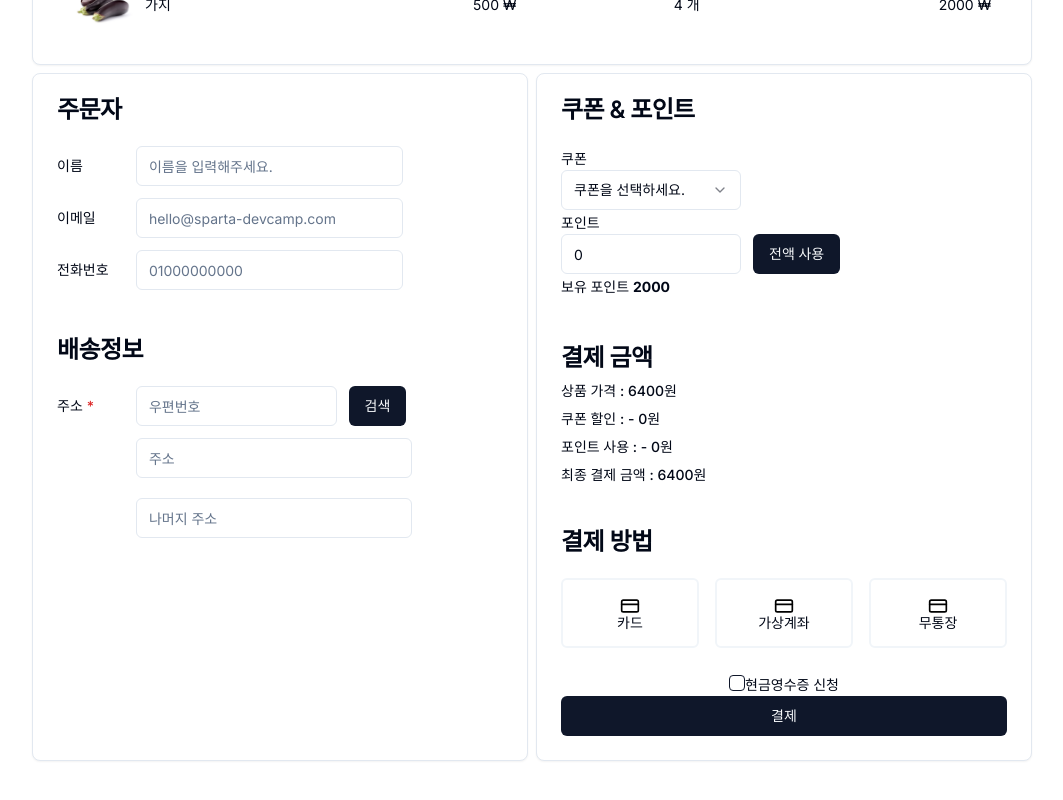
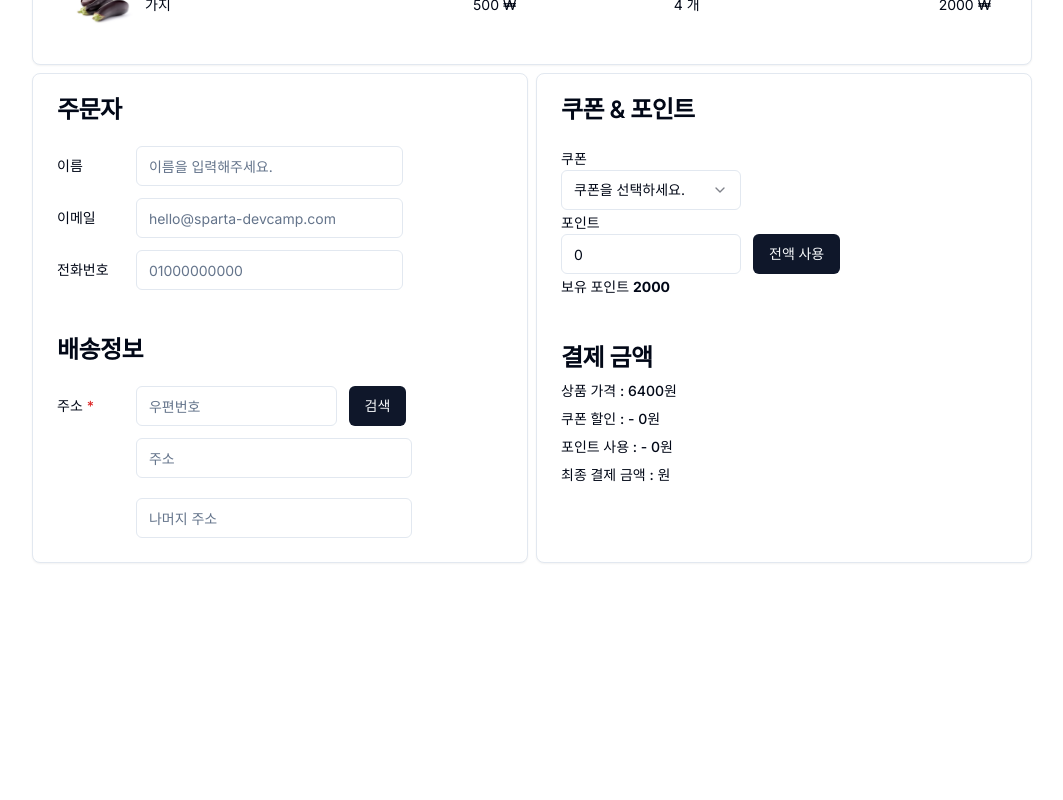
Before and after one commit to hgyeom/devcamp_payment, a Next.js app: page / in a window 1280 px wide. Shown: the part 430-1230 px from the top of the page, without its empty margins (108-1171 px from the left). After the commit the page ends 1089 px from the top, so only its background shows below. Built offline with nearby package versions, Linux system fonts and the light colour scheme.

Commit message:
feat : 쿠폰 select value 변경, 결제 분리(app > page로 이동)

```diff
--- a/src/components/payment/paymentInformation.tsx
+++ b/src/components/payment/paymentInformation.tsx
@@ -1,17 +1,11 @@
 'use client';
 
 import { useEffect, useState, useCallback } from 'react';
-import { Button } from '../ui/button';
-import {
-  Card,
-  CardContent,
-  CardFooter,
-  CardHeader,
-  CardTitle,
-} from '../ui/card';
-import { Checkbox } from '../ui/checkbox';
+
 import { Input } from '../ui/input';
 import { Label } from '../ui/label';
+import { Button } from '../ui/button';
+import { Card, CardContent, CardHeader, CardTitle } from '../ui/card';
 import {
   Select,
   SelectContent,
@@ -20,17 +14,24 @@ import {
   SelectValue,
 } from '../ui/select';
 
-const PaymentInformation = ({ point, coupons, totalPrice }: any) => {
+const PaymentInformation = ({
+  point,
+  coupons,
+  totalPrice,
+  finalPrice,
+  setFinalPrice,
+}: any) => {
   const [usedPoint, setUsedPoint] = useState(0);
   const [selectedCoupon, setSelectedCoupon] = useState<any>(null);
-  const [finalPrice, setFinalPrice] = useState(totalPrice);
 
   // 계산을 위한 가격.
   const calculPrice = totalPrice;
 
   // 쿠폰 할인율 계산
-  const calculateCouponDiscount = (coupon: any) => {
-    if (!coupon) return 0;
+  const calculateCouponDiscount = (couponCode: number) => {
+    if (!couponCode) return 0;
+
+    const coupon = coupons[couponCode - 1];
 
     if (coupon.discountType === 'percent') {
       const discountPercentage = parseFloat(coupon.discountValue) || 0;
@@ -43,7 +44,6 @@ const PaymentInformation = ({ point, coupons, totalPrice }: any) => {
   useEffect(() => {
     // 선택된 쿠폰이 없으면
     if (!selectedCoupon) return;
-
     const couponDiscount = calculateCouponDiscount(selectedCoupon);
 
     // 쿠폰 할인
@@ -60,7 +60,7 @@ const PaymentInformation = ({ point, coupons, totalPrice }: any) => {
     setUsedPoint(Math.min(usedPoint, maxUsablePoint));
     setFinalPrice(finalPrice);
     // eslint-disable-next-line react-hooks/exhaustive-deps
-  }, [usedPoint, selectedCoupon, totalPrice]);
+  }, [usedPoint, selectedCoupon, totalPrice, point]);
 
   // 포인트 전액 사용
   const handleUseAllPoints = useCallback(() => {
@@ -100,18 +100,18 @@ const PaymentInformation = ({ point, coupons, totalPrice }: any) => {
       </CardHeader>
       <CardContent>
         <Label>쿠폰</Label>
-        <Select onValueChange={(value) => setSelectedCoupon(value)}>
+        <Select
+          onValueChange={(value) => {
+            setSelectedCoupon(value);
+          }}
+        >
           <SelectTrigger className="w-[180px]">
             <SelectValue placeholder="쿠폰을 선택하세요." />
           </SelectTrigger>
           <SelectContent>
             {coupons.map((coupon: any) =>
               coupon.status === 'notUsed' ? (
-                <SelectItem
-                  key={coupon.code}
-                  value={coupon}
-                  title={coupon.discountType}
-                >
+                <SelectItem key={coupon.code} value={coupon.code.toString()}>
                   {coupon.name}
                 </SelectItem>
               ) : null
@@ -127,7 +127,9 @@ const PaymentInformation = ({ point, coupons, totalPrice }: any) => {
               value={usedPoint}
               onChange={(e) => handleChangePoint(e)}
             />
-            <Button onClick={handleUseAllPoints}>전액 사용</Button>
+            <Button type="button" onClick={handleUseAllPoints}>
+              전액 사용
+            </Button>
           </div>
           <Label>
             보유 포인트 <b>{point}</b>
@@ -141,44 +143,6 @@ const PaymentInformation = ({ point, coupons, totalPrice }: any) => {
         <Label>포인트 사용 : - {usedPoint}원</Label>
         <Label>최종 결제 금액 : {finalPrice}원</Label>
       </CardHeader>
-      <CardHeader>
-        <CardTitle>결제 방법</CardTitle>
-      </CardHeader>
-      <CardContent>
-        <div className="grid grid-cols-3 gap-4">
-          <div>
-            <Button className="aspect-square h-4 w-4 rounded-full border border-primary text-primary shadow focus:outline-none focus-visible:ring-1 focus-visible:ring-ring disabled:cursor-not-allowed disabled:opacity-50 peer sr-only" />
-            <Label className="text-sm font-medium leading-none peer-disabled:cursor-not-allowed peer-disabled:opacity-70 flex flex-col items-center justify-between rounded-md border-2 border-muted bg-popover p-4 hover:bg-accent hover:text-accent-foreground peer-data-[state=checked]:border-primary [&:has([data-state=checked])]:border-primary">
-              {/* eslint-disable-next-line @next/next/no-img-element */}
-              <img src="/card.svg" alt="카드" width={20} height={14} />
-              카드
-            </Label>
-          </div>
-          <div>
-            <Button className="aspect-square h-4 w-4 rounded-full border border-primary text-primary shadow focus:outline-none focus-visible:ring-1 focus-visible:ring-ring disabled:cursor-not-allowed disabled:opacity-50 peer sr-only" />
-            <Label className="text-sm font-medium leading-none peer-disabled:cursor-not-allowed peer-disabled:opacity-70 flex flex-col items-center justify-between rounded-md border-2 border-muted bg-popover p-4 hover:bg-accent hover:text-accent-foreground peer-data-[state=checked]:border-primary [&:has([data-state=checked])]:border-primary">
-              {/* eslint-disable-next-line @next/next/no-img-element */}
-              <img src="/card.svg" alt="카드" width={20} height={14} />
-              가상계좌
-            </Label>
-          </div>
-          <div>
-            <Button className="aspect-square h-4 w-4 rounded-full border border-primary text-primary shadow focus:outline-none focus-visible:ring-1 focus-visible:ring-ring disabled:cursor-not-allowed disabled:opacity-50 peer sr-only" />
-            <Label className="text-sm font-medium leading-none peer-disabled:cursor-not-allowed peer-disabled:opacity-70 flex flex-col items-center justify-between rounded-md border-2 border-muted bg-popover p-4 hover:bg-accent hover:text-accent-foreground peer-data-[state=checked]:border-primary [&:has([data-state=checked])]:border-primary">
-              {/* eslint-disable-next-line @next/next/no-img-element */}
-              <img src="/card.svg" alt="카드" width={20} height={14} />
-              무통장
-            </Label>
-          </div>
-        </div>
-      </CardContent>
-      <CardFooter className="flex-col">
-        <div>
-          <Checkbox id="cashreceipts" />
-          <Label htmlFor="cashreceipts">현금영수증 신청</Label>
-        </div>
-        <Button className="w-[100%]">결제</Button>
-      </CardFooter>
     </Card>
   );
 };
```
